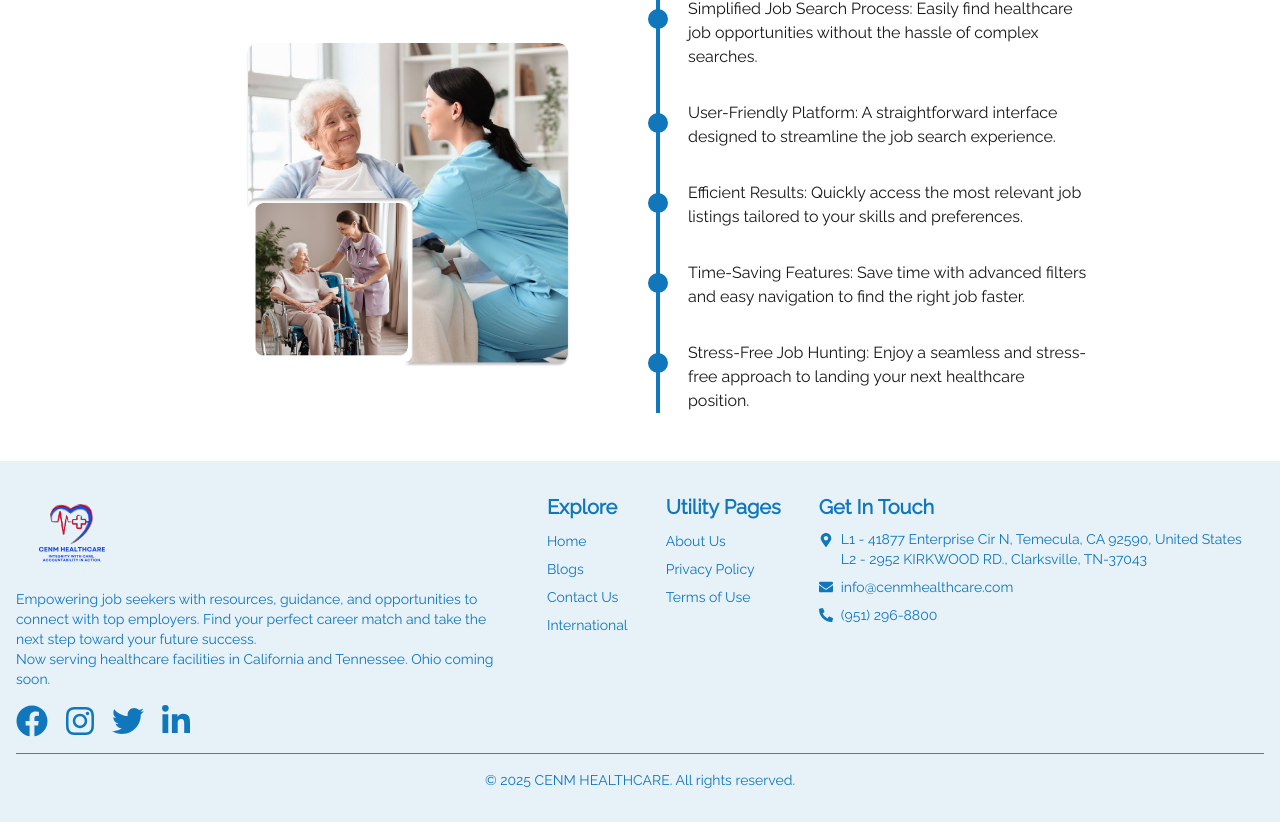
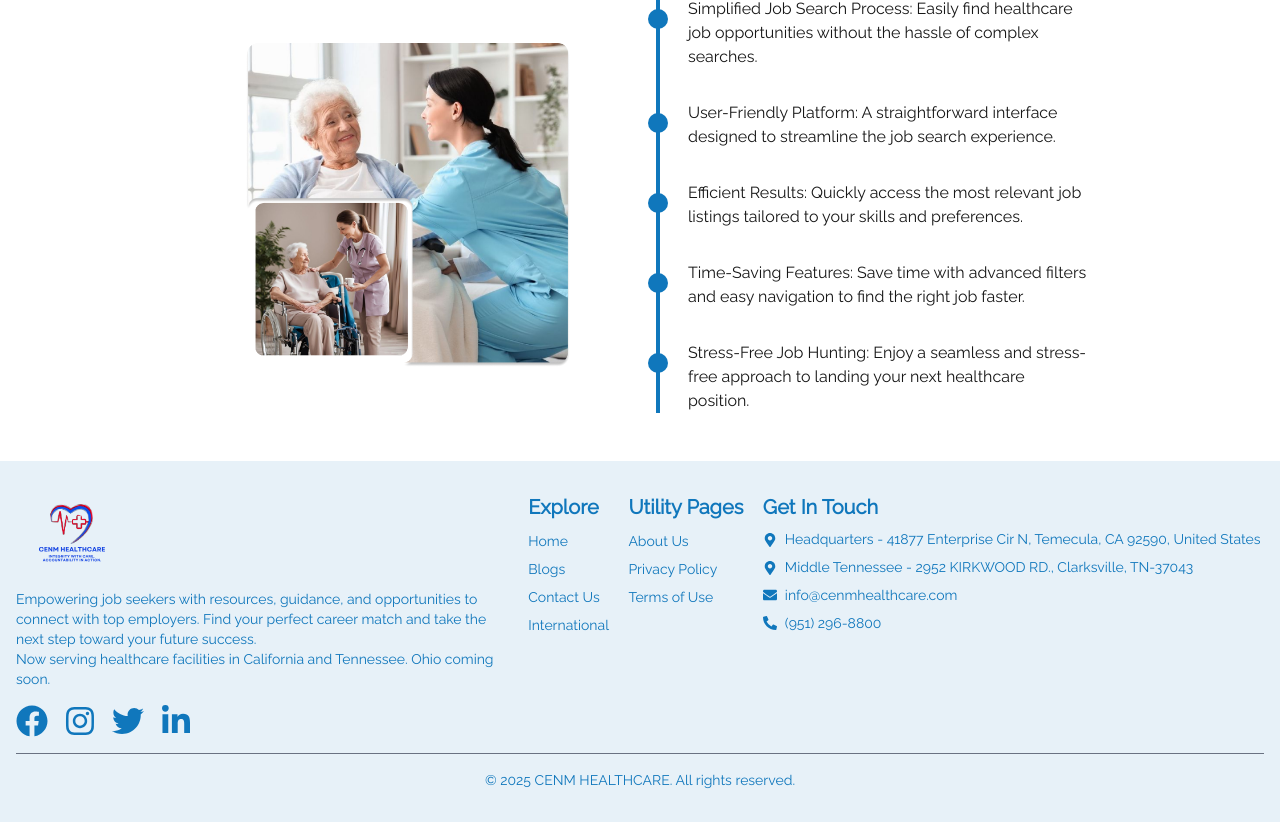
Before and after one commit to shejanNizam/healthcare-web, a Next.js app: page / in a window 1280 px wide. Shown: the part 2303-3125 px from the top of the page. Built offline with nearby package versions, Linux system fonts and the light colour scheme; no server answers; what @ant-design/nextjs-registry would draw is missing.

Commit message:
modify footer fixed the address issue

```diff
--- a/src/components/Footer.tsx
+++ b/src/components/Footer.tsx
@@ -141,22 +141,26 @@ const Footer = () => (
                   <div className="flex mb-2 justify-center md:justify-start text-sm hover:text-primary transition">
                     <FaMapMarkerAlt className="mr-2 mt-1" />
                     <p>
-                      {/* Tennessee Address 2952 KIRKWOOD RD. Clarksville, TN-37043 */}
                       <a
                         href="https://www.google.com/maps/search/?api=1&query=41877+Enterprise+Circle+North+Temecula,+CA-92590"
                         target="_blank"
                         rel="noopenaer noreferrer"
                       >
-                        L1 - 41877 Enterprise Cir N, Temecula, CA 92590, United
-                        States
+                        Headquarters - 41877 Enterprise Cir N, Temecula, CA
+                        92590, United States
                       </a>
-                      <br />
+                    </p>
+                  </div>
+                  <div className="flex mb-2 justify-center md:justify-start text-sm hover:text-primary transition">
+                    <FaMapMarkerAlt className="mr-2 mt-1" />
+                    <p>
                       <a
                         href="https://www.google.com/maps/search/?api=1&query=2952+KIRKWOOD+RD.,+Clarksville,+TN-37043"
                         target="_blank"
                         rel="noopener noreferrer"
                       >
-                        L2 - 2952 KIRKWOOD RD., Clarksville, TN-37043
+                        Middle Tennessee - 2952 KIRKWOOD RD., Clarksville,
+                        TN-37043
                       </a>
                     </p>
                   </div>
```
